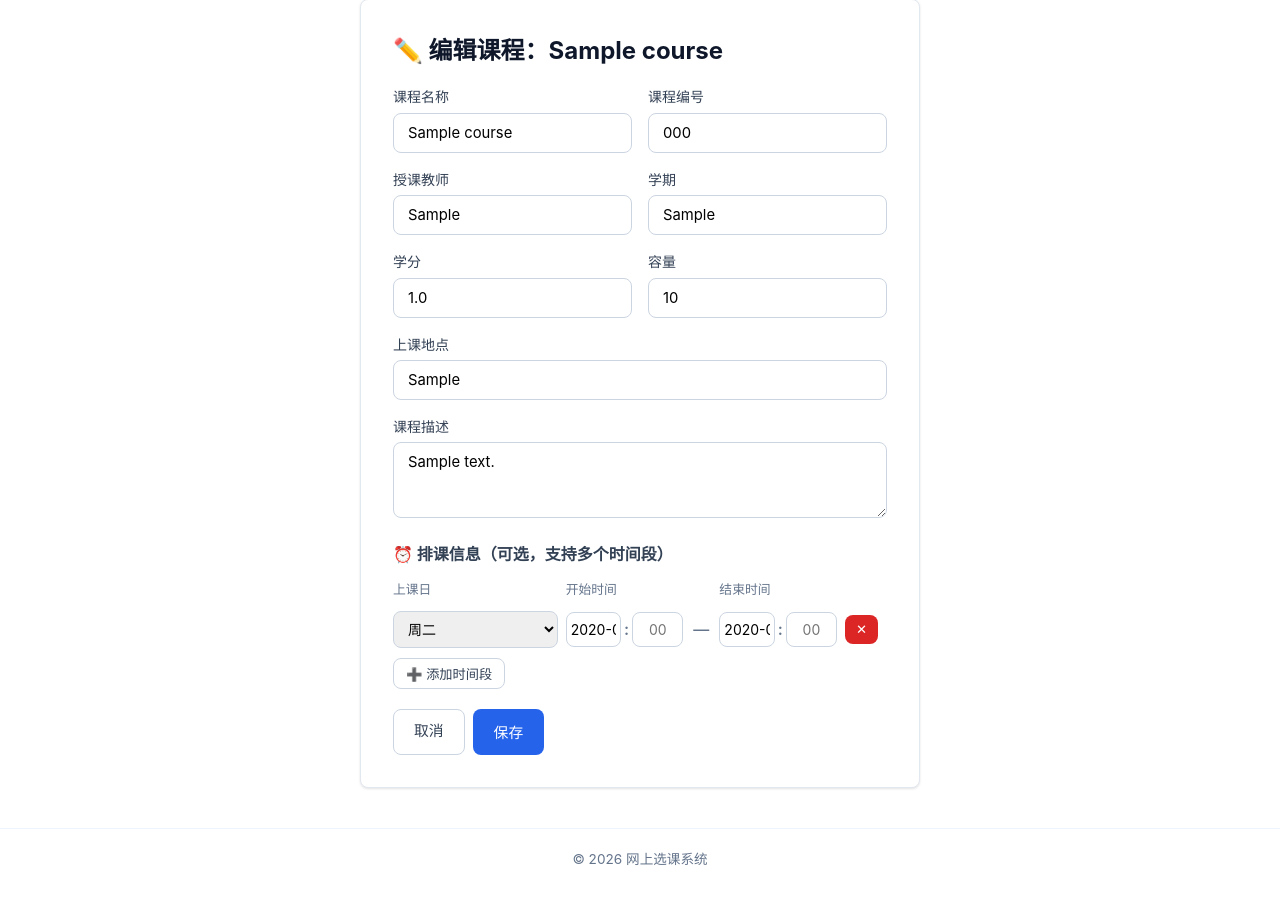
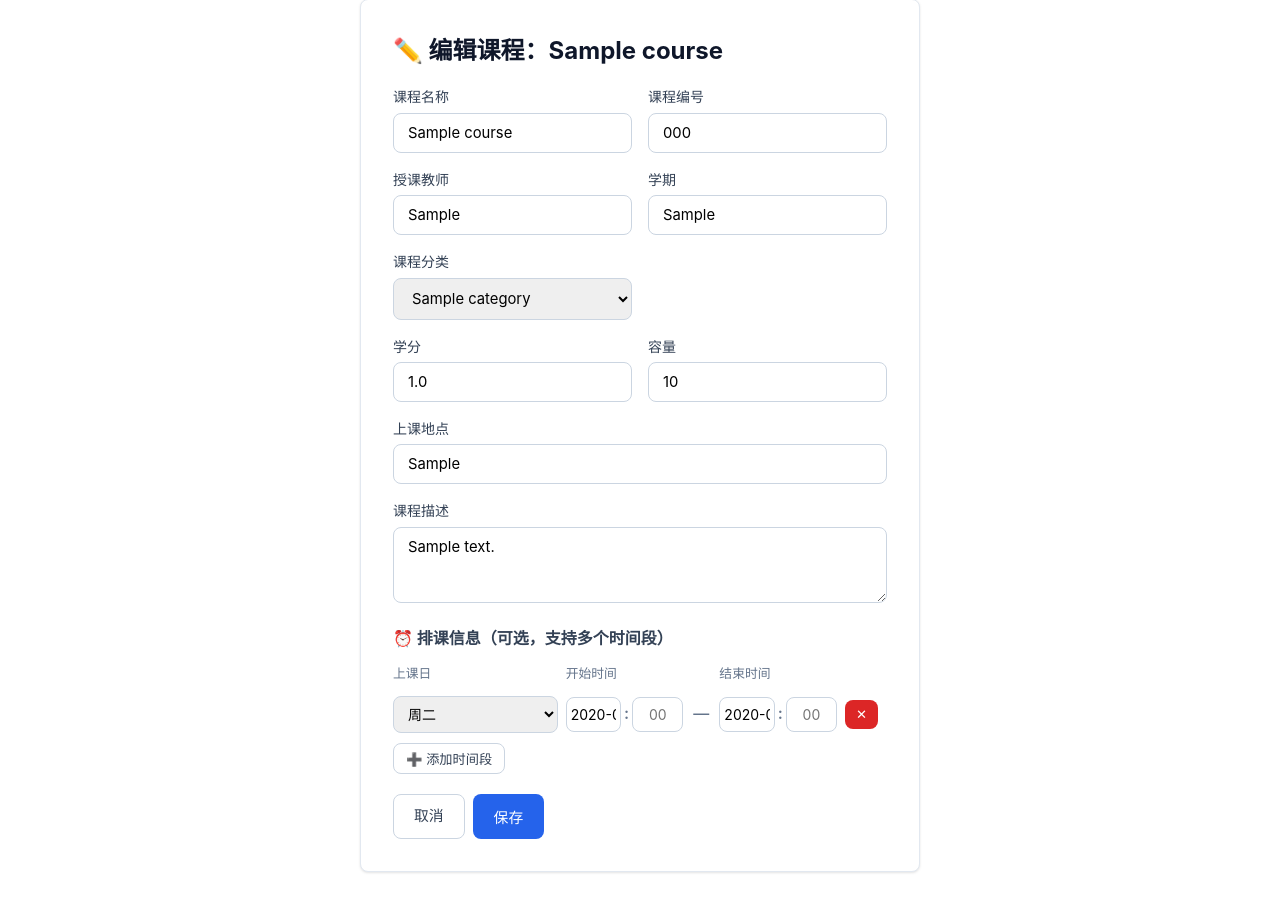
Before and after one commit to glucoseacid/selectcourse, a Flask app: page /admin/courses/1/edit in a window 1280 px wide. Shown: the part 85-997 px from the top of the page. Before the commit the page ends 950 px from the top, so only its background shows below. Run offline with Flask 3, Linux system fonts and the light colour scheme; a user stored in the database is signed in; tables that the repository leaves empty hold one stand-in row (values such as "Sample post"); some libraries are stand-ins or nearby versions.

Commit message:
feat：增加课程类别分类功能，支持分类管理、筛选

```diff
--- a/selectcourse/forms.py
+++ b/selectcourse/forms.py
@@ -56,12 +56,19 @@ class CourseForm(FlaskForm):
     credits = FloatField("学分", validators=[NumberRange(min=0.5, max=10, message="学分范围 0.5~10")])
     capacity = IntegerField("容量", validators=[NumberRange(min=1, max=999, message="容量范围 1~999")])
     semester = StringField("学期", validators=[DataRequired(message="请输入学期")])
+    category_id = SelectField("课程分类", coerce=int, validators=[Optional()])
     location = StringField("上课地点", validators=[Optional()])
     description = TextAreaField("课程描述", validators=[Optional()])
 
     # 多时间段：前端用 JSON 序列化后填入隐藏域
     schedules_json = HiddenField("排课数据", validators=[Optional()])
     submit = SubmitField("保存")
+
+    def set_category_choices(self, categories: list) -> None:
+        """动态设置分类下拉选项（由视图传入）。"""
+        self.category_id.choices = [(0, "— 不分类 —")] + [
+            (c.id, c.name) for c in categories
+        ]
 
     def parse_schedules(self) -> list[dict]:
         """解析 schedules_json 字段，返回时间段列表。"""
@@ -89,6 +96,18 @@ class CourseForm(FlaskForm):
             return []
 
 
+class CategoryForm(FlaskForm):
+    """管理员添加/编辑课程分类"""
+    name = StringField(
+        "分类名称",
+        validators=[
+            DataRequired(message="请输入分类名称"),
+            Length(min=1, max=64, message="分类名称长度须在 1~64 之间"),
+        ],
+    )
+    submit = SubmitField("保存")
+
+
 class CourseImportForm(FlaskForm):
     """批量导入课程表单"""
     file = FileField(
@@ -114,6 +133,7 @@ COLUMN_MAP = {
     "credits": "credits", "学分": "credits",
     "capacity": "capacity", "容量": "capacity", "人数上限": "capacity",
     "semester": "semester", "学期": "semester",
+    "category_name": "category_name", "课程分类": "category_name", "分类": "category_name",
     "description": "description", "课程描述": "description", "描述": "description",
     "location": "location", "上课地点": "location", "地点": "location", "教室": "location",
     "day_of_week": "day_of_week", "上课日": "day_of_week",
--- a/selectcourse/models/__init__.py
+++ b/selectcourse/models/__init__.py
@@ -2,3 +2,4 @@
 from selectcourse.models.user import User
 from selectcourse.models.course import Course, CourseSchedule
 from selectcourse.models.selection import Selection
+from selectcourse.models.category import CourseCategory
--- a/selectcourse/models/course.py
+++ b/selectcourse/models/course.py
@@ -15,10 +15,12 @@ class Course(db.Model):
     capacity = db.Column(db.Integer, nullable=False, default=60)
     enrolled_count = db.Column(db.Integer, nullable=False, default=0)
     semester = db.Column(db.String(16), nullable=False, default="2026-秋季")
+    category_id = db.Column(db.Integer, db.ForeignKey("course_categories.id"), nullable=True)
     location = db.Column(db.String(128), default="")
     created_at = db.Column(db.DateTime, default=lambda: datetime.now(timezone.utc))
 
     # 关系
+    category = db.relationship("CourseCategory", back_populates="courses")
     schedules = db.relationship(
         "CourseSchedule", back_populates="course", cascade="all, delete-orphan"
     )
--- a/selectcourse/routes/admin.py
+++ b/selectcourse/routes/admin.py
@@ -7,12 +7,19 @@ from flask_login import login_required, current_user
 from selectcourse.extensions import db
 from selectcourse.models.user import User
 from selectcourse.models.course import Course, CourseSchedule
+from selectcourse.models.category import CourseCategory
 from selectcourse.models.selection import Selection
-from selectcourse.forms import CourseForm, CourseImportForm, parse_import_file, _normalize_row, _validate_row
+from selectcourse.forms import (
+    CourseForm, CategoryForm, CourseImportForm,
+    parse_import_file, _normalize_row, _validate_row,
+)
 
 logger = logging.getLogger(__name__)
 
 admin_bp = Blueprint("admin", __name__)
+
+# 默认课程分类
+DEFAULT_CATEGORIES = ["通识课程", "必修课程", "体育分项", "其他"]
 
 
 def admin_required(f):
@@ -57,6 +64,8 @@ def manage_courses():
 @admin_required
 def create_course():
     form = CourseForm()
+    categories = CourseCategory.query.order_by(CourseCategory.display_order, CourseCategory.id).all()
+    form.set_category_choices(categories)
     if form.validate_on_submit():
         # 检查课程编号唯一性
         existing = Course.query.filter_by(code=form.code.data).first()
@@ -79,6 +88,7 @@ def create_course():
             credits=form.credits.data,
             capacity=form.capacity.data,
             semester=form.semester.data,
+            category_id=form.category_id.data if form.category_id.data != 0 else None,
             location=form.location.data or "",
             description=form.description.data or "",
         )
@@ -111,6 +121,10 @@ def edit_course(course_id: int):
         return redirect(url_for("admin.manage_courses"))
 
     form = CourseForm(obj=course)
+    categories = CourseCategory.query.order_by(CourseCategory.display_order, CourseCategory.id).all()
+    form.set_category_choices(categories)
+    if course.category_id is None:
+        form.category_id.data = 0  # 映射 — 不分类 —
 
     if form.validate_on_submit():
         # 检查课程编号唯一性（排除自身）
@@ -130,6 +144,7 @@ def edit_course(course_id: int):
                 return render_template("admin/edit_course.html", form=form, course=course)
 
         form.populate_obj(course)
+        course.category_id = form.category_id.data if form.category_id.data != 0 else None
         course.location = course.location or ""
         course.description = course.description or ""
 
@@ -215,6 +230,14 @@ def import_courses():
                 skip_count += 1
                 continue
 
+            # 解析分类名称 -> category_id
+            category_id = None
+            category_name = row.get("category_name", "").strip()
+            if category_name:
+                cat = CourseCategory.query.filter_by(name=category_name).first()
+                if cat:
+                    category_id = cat.id
+
             try:
                 course = Course(
                     name=row["name"],
@@ -223,6 +246,7 @@ def import_courses():
                     credits=row["credits"],
                     capacity=row["capacity"],
                     semester=row["semester"],
+                    category_id=category_id,
                     location=row.get("location", ""),
                     description=row.get("description", ""),
                 )
@@ -297,3 +321,72 @@ def manage_students():
     return render_template(
         "admin/students.html", students=pagination.items, pagination=pagination
     )
+
+
+# ---- 课程分类管理 ----
+
+
+@admin_bp.route("/categories")
+@admin_required
+def manage_categories():
+    """管理课程分类页面。"""
+    categories = CourseCategory.query.order_by(
+        CourseCategory.display_order, CourseCategory.id
+    ).all()
+    form = CategoryForm()
+    return render_template(
+        "admin/categories.html", categories=categories, form=form
+    )
+
+
+@admin_bp.route("/categories/create", methods=["POST"])
+@admin_required
+def create_category():
+    """添加课程分类。"""
+    form = CategoryForm()
+    if form.validate_on_submit():
+        name = form.name.data.strip()
+        existing = CourseCategory.query.filter_by(name=name).first()
+        if existing:
+            flash(f"分类「{name}」已存在。", "danger")
+        else:
+            category = CourseCategory(name=name)
+            db.session.add(category)
+            db.session.commit()
+            flash(f"分类「{name}」已添加。", "success")
+    else:
+        for field_errors in form.errors.values():
+            for err in field_errors:
+                flash(err, "danger")
+    return redirect(url_for("admin.manage_categories"))
+
+
+@admin_bp.route("/categories/<int:category_id>/delete", methods=["POST"])
+@admin_required
+def delete_category(category_id: int):
+    """删除课程分类（同时将关联课程置为无分类）。"""
+    category = db.session.get(CourseCategory, category_id)
+    if category is None:
+        flash("分类不存在。", "danger")
+        return redirect(url_for("admin.manage_categories"))
+
+    name = category.name
+    # 将关联课程的 category_id 置空
+    Course.query.filter_by(category_id=category_id).update(
+        {Course.category_id: None}
+    )
+    db.session.delete(category)
+    db.session.commit()
+    flash(f"分类「{name}」已删除，关联课程已取消分类。", "info")
+    return redirect(url_for("admin.manage_categories"))
+
+
+# ---- 初始化默认分类 ----
+
+
+def init_default_categories() -> None:
+    """在应用启动时初始化默认课程分类（幂等）。"""
+    for cat_name in DEFAULT_CATEGORIES:
+        if not CourseCategory.query.filter_by(name=cat_name).first():
+            db.session.add(CourseCategory(name=cat_name))
+    db.session.commit()
--- a/selectcourse/templates/admin/courses.html
+++ b/selectcourse/templates/admin/courses.html
@@ -17,6 +17,7 @@
             <th>教师</th>
             <th>学分</th>
             <th>学期</th>
+            <th>分类</th>
             <th>选课人数</th>
             <th>操作</th>
         </tr>
@@ -29,6 +30,7 @@
             <td>{{ course.teacher }}</td>
             <td>{{ course.credits }}</td>
             <td>{{ course.semester }}</td>
+            <td>{{ course.category.name if course.category else '—' }}</td>
             <td>{{ course.enrolled_count }}/{{ course.capacity }}</td>
             <td class="actions">
                 <a href="{{ url_for('admin.edit_course', course_id=course.id) }}" class="btn btn-sm">编辑</a>
--- a/selectcourse/templates/admin/dashboard.html
+++ b/selectcourse/templates/admin/dashboard.html
@@ -25,5 +25,6 @@
     <a href="{{ url_for('admin.manage_students') }}" class="btn btn-secondary">👨‍🎓 管理学生</a>
     <a href="{{ url_for('admin.create_course') }}" class="btn btn-primary">➕ 添加新课程</a>
     <a href="{{ url_for('admin.import_courses') }}" class="btn btn-secondary">📥 批量导入课程</a>
+    <a href="{{ url_for('admin.manage_categories') }}" class="btn btn-secondary">🏷️ 管理课程分类</a>
 </div>
 {% endblock %}
--- a/selectcourse/templates/admin/edit_course.html
+++ b/selectcourse/templates/admin/edit_course.html
@@ -28,6 +28,14 @@
                 {{ form.semester(class="form-control") }}
                 {% for error in form.semester.errors %}<span class="form-error">{{ error }}</span>{% endfor %}
             </div>
+        </div>
+        <div class="form-row">
+            <div class="form-group">
+                {{ form.category_id.label }}
+                {{ form.category_id(class="form-control") }}
+                {% for error in form.category_id.errors %}<span class="form-error">{{ error }}</span>{% endfor %}
+            </div>
+            <div class="form-group"></div>
         </div>
         <div class="form-row">
             <div class="form-group">
```
Also changed, not shown: selectcourse/models/category.py (added, +19 -0 lines), selectcourse/routes/course.py (+11 -0 lines), selectcourse/templates/admin/categories.html (added, +61 -0 lines), selectcourse/templates/admin/create_course.html (+8 -0 lines), selectcourse/templates/course/list.html (+13 -2 lines), tests/conftest.py (+16 -0 lines), tests/test_admin.py (+117 -0 lines).
